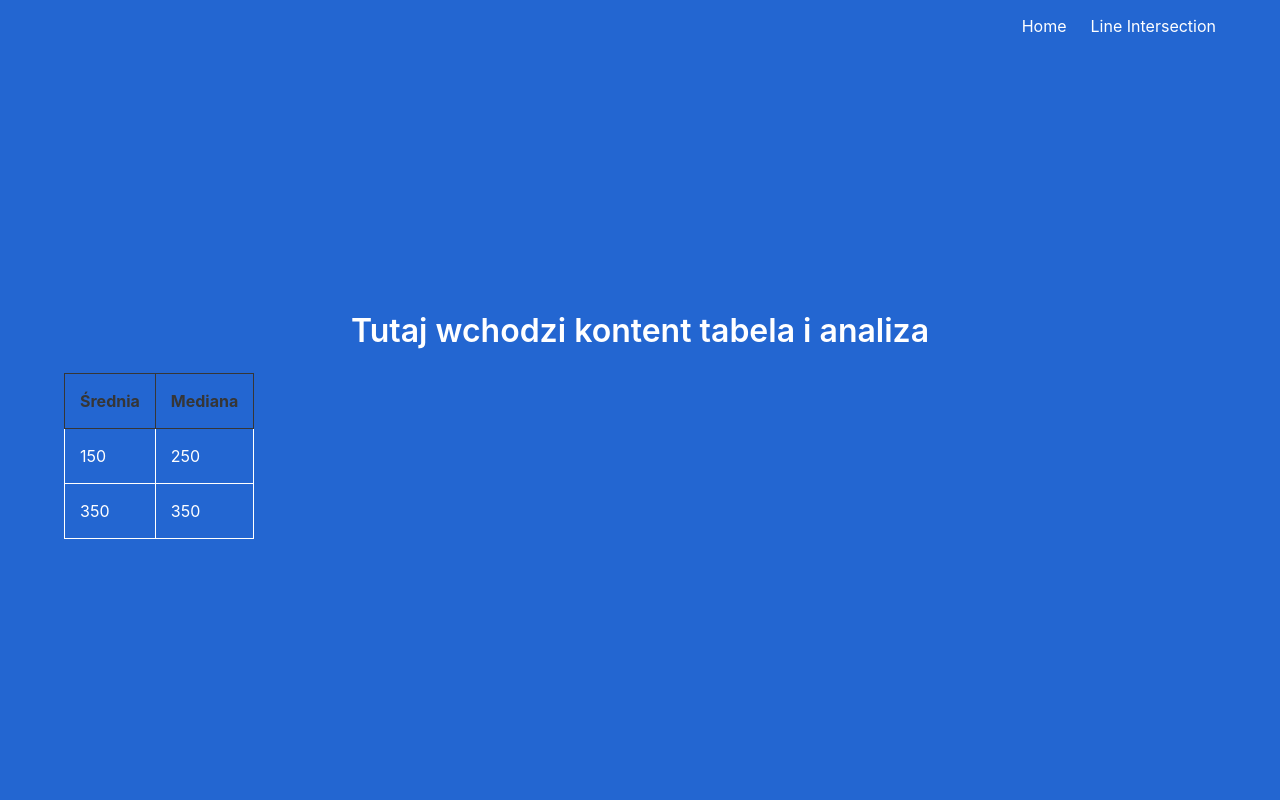
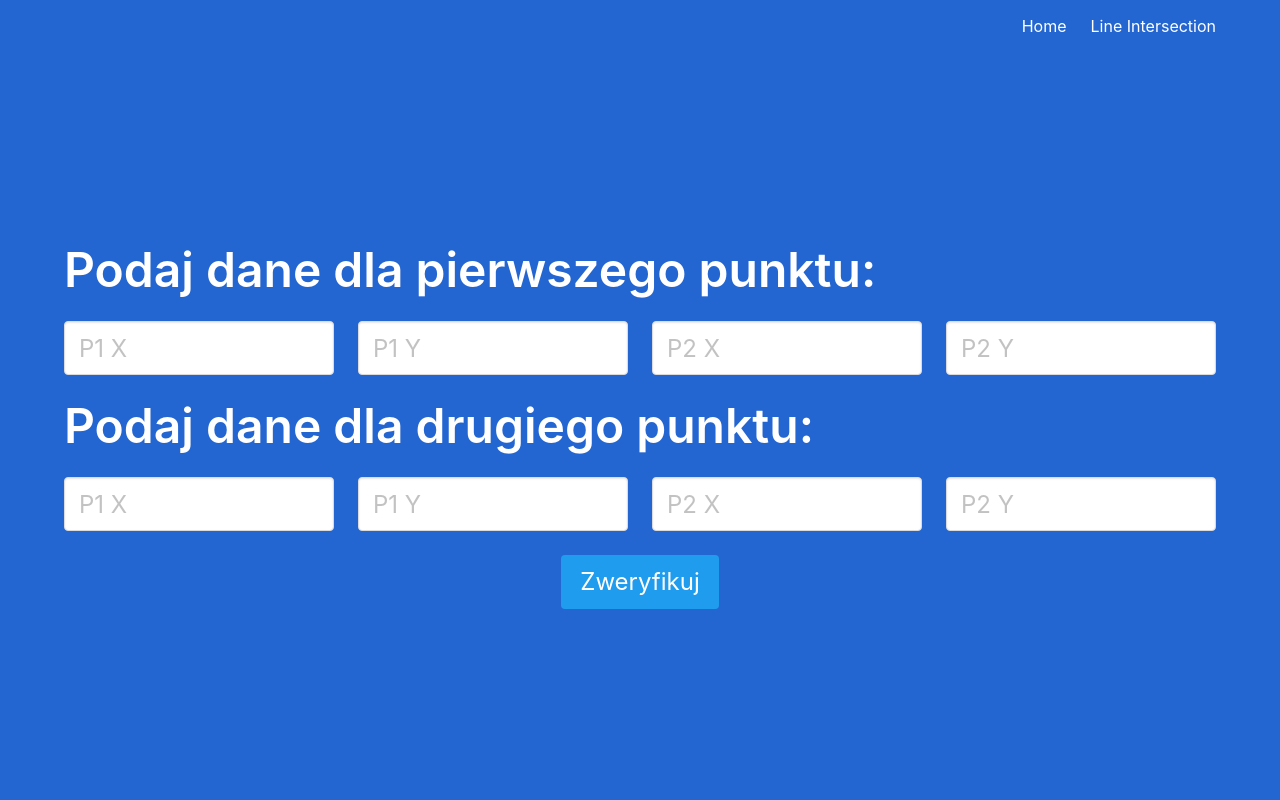
Before and after one commit to iterativepianist/line-intersection-analyze, a Flask app: page /data in a window 1280 px wide. Run offline with Flask 2, Linux system fonts and the light colour scheme.

Commit message:
Form to get value for designation Line intersection

```diff
--- a/project/main.py
+++ b/project/main.py
@@ -1,5 +1,6 @@
-from flask import Blueprint, render_template
+from flask import Blueprint, render_template, request
 from flask_login import login_required, current_user
+
 
 main = Blueprint('main', __name__)
 
@@ -8,14 +9,30 @@ main = Blueprint('main', __name__)
 def index():
     return render_template('index.html')
 
+
 @main.route('/data')
 def data():
-
     headings = ["Średnia", "Mediana"]
     data = [
         ["150", "250"],
         ["350", "350"]
     ]
 
+    return render_template('data.html', headings=headings, data=data)
 
-    return render_template('data.html', headings = headings, data = data)
+
+@main.route('/calculate', methods=['POST'])
+def calculate():
+    # First line
+    p1_x_1 = request.form.get('1-P1-X')
+    p1_y_1 = request.form.get('1-P1-Y')
+    p2_x_1 = request.form.get('1-P2-X')
+    p2_y_1 = request.form.get('1-P2-Y')
+
+    # Second line
+    p1_x_2 = request.form.get('2-P1-X')
+    p1_y_2 = request.form.get('2-P1-Y')
+    p2_x_2 = request.form.get('2-P2-X')
+    p2_y_2 = request.form.get('2-P2-Y')
+
+    return render_template('data.html')
--- a/project/static/styles.css
+++ b/project/static/styles.css
@@ -1,12 +1,3 @@
-table, th, td {
-  border: 1px solid;
-}
-
-th, td {
-  padding: 15px;
-
-}
-
 .hero.is-primary {
     background-color: #2366d1;
 }
--- a/project/templates/base.html
+++ b/project/templates/base.html
@@ -31,7 +31,7 @@
         </div>
 
         <div class="hero-body">
-            <div class="container has-text-centered">
+            <div class="container">
                {% block content %}
                {% endblock %}
             </div>
--- a/project/templates/data.html
+++ b/project/templates/data.html
@@ -1,26 +1,78 @@
 {% extends "base.html" %}
 
 {% block content %}
-<h1 class="title">
-  Tutaj wchodzi kontent tabela i analiza
-</h1>
 <body>
- <table>
-    <tr>
-        {% for header in headings  %}
-        <th>{{ header }}</th>
-        {% endfor %}
-    </tr>
+  <form method="POST" action="/calculate">
+            <!--  First line  -->
+            <h1 class="title is-1">Podaj dane dla pierwszego punktu:</h1>
+            <div class="columns">
+              <div class="column">
+                   <div class="field">
+                        <div class="control">
+                            <input class="input is-large" type="text" name="1-P1-X" placeholder="P1 X">
+                        </div>
+                    </div>
+              </div>
+              <div class="column">
+                <div class="field">
+                    <div class="control">
+                        <input class="input is-large" type="text"  name="1-P1-Y" placeholder="P1 Y">
+                    </div>
+                </div>
+              </div>
+              <div class="column">
+                <div class="field">
+                    <div class="control">
+                        <input class="input is-large" type="text"  name="1-P2-X" placeholder="P2 X">
+                    </div>
+                </div>
+              </div>
+              <div class="column">
+                 <div class="field">
+                        <div class="control">
+                            <input class="input is-large" type="text"  name="1-P2-Y" placeholder="P2 Y">
+                        </div>
+                 </div>
+              </div>
+            </div>
 
-    {% for row in data %}
-    <tr>
-        {% for cell in row %}
-            <td>{{cell}}</td>
-        {% endfor %}
-    </tr>
-    {% endfor %}
+            <!--  Second line  -->
+            <h1 class="title is-1">Podaj dane dla drugiego punktu:</h1>
+            <div class="columns">
+              <div class="column">
+                   <div class="field">
+                        <div class="control">
+                            <input class="input is-large" type="text"  name="2-P1-X" placeholder="P1 X">
+                        </div>
+                    </div>
+              </div>
+              <div class="column">
+                <div class="field">
+                    <div class="control">
+                        <input class="input is-large" type="text"  name="2-P1-Y" placeholder="P1 Y">
+                    </div>
+                </div>
+              </div>
+              <div class="column">
+                <div class="field">
+                    <div class="control">
+                        <input class="input is-large" type="text"  name="2-P2-X" placeholder="P2 X">
+                    </div>
+                </div>
+              </div>
+              <div class="column">
+                 <div class="field">
+                        <div class="control">
+                            <input class="input is-large" type="text"  name="2-P2-Y" placeholder="P2 Y">
+                        </div>
+                 </div>
+              </div>
+            </div>
 
- </table>
+            <div class="buttons is-centered">
+                <button class="button is-block is-info is-large is-centered">Zweryfikuj</button>
+            </div>
+        </form>
 </body>
 
 {% endblock %}
```
